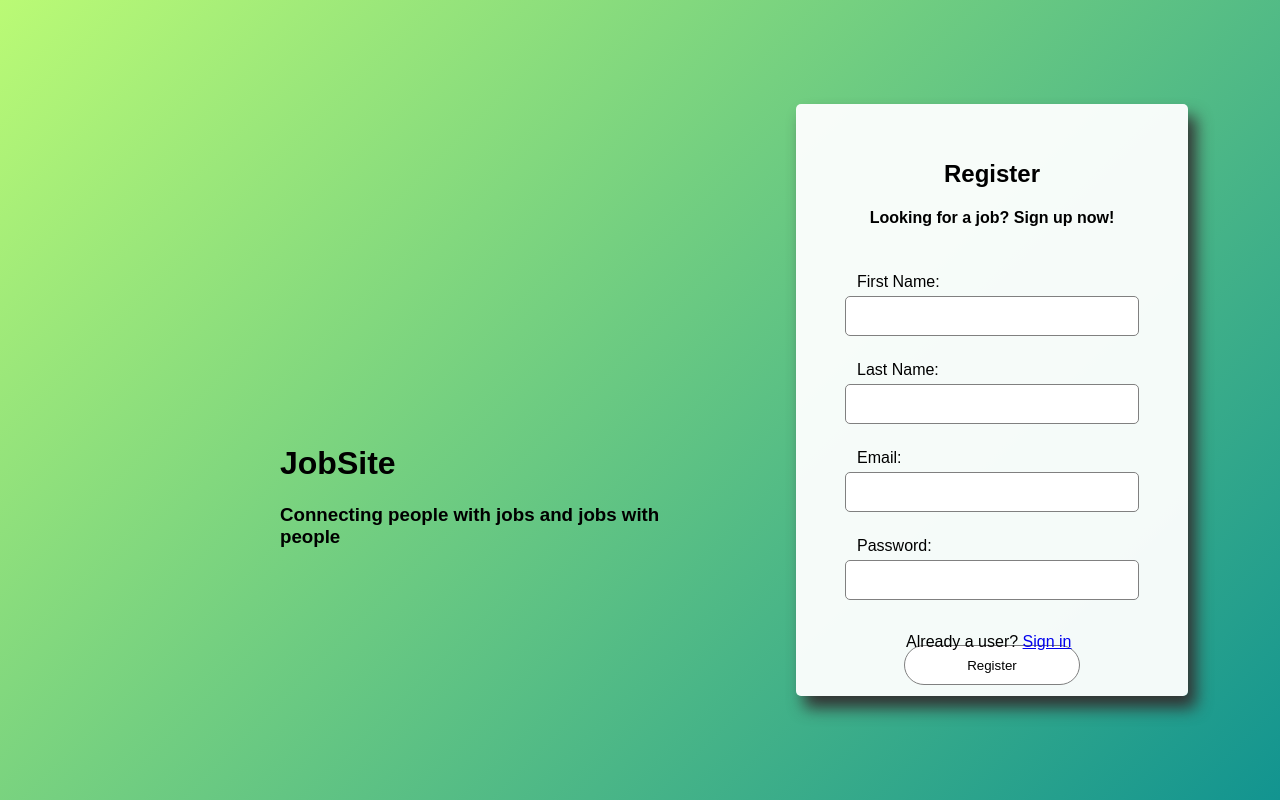
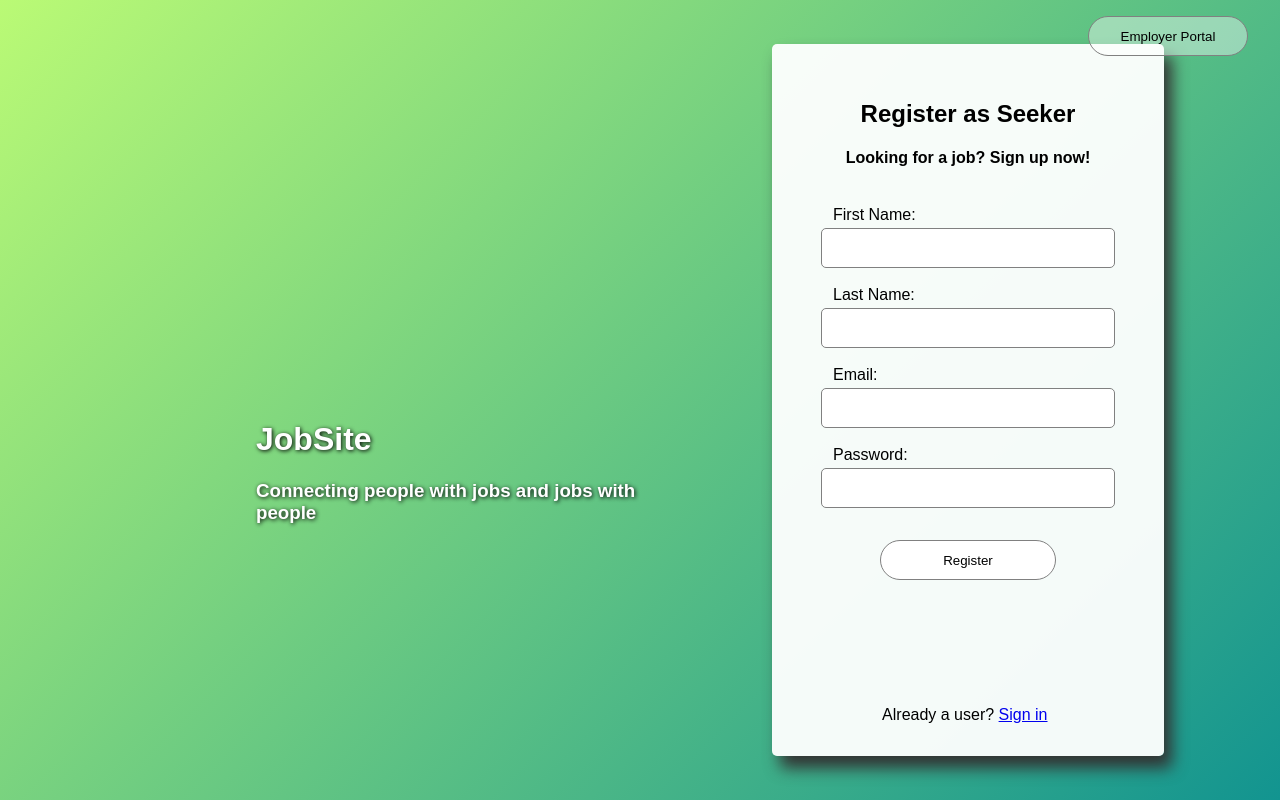
Before and after one commit to kevin-the-engi/JobSite, a React app: page / in a window 1280 px wide. Built offline with nearby package versions, Linux system fonts and the light colour scheme; the HTML template or start-up script is replaced by a standard one.

Commit message:
made tweaks to UI, added employer forms, refactored some text constants

```diff
--- a/client/src/components/FrontPage.jsx
+++ b/client/src/components/FrontPage.jsx
@@ -1,5 +1,13 @@
+// eslint-disable-next-line no-unused-vars
 import React, { useState, useEffect } from 'react';
 import styled from 'styled-components';
+import axios from 'axios';
+
+// const COLOR_1 = '#223B08';
+// const COLOR_2 = '#050802';
+// const COLOR_3 = '#BAFA75';
+// const COLOR_4 = '#5FA317';
+// const COLOR_5 = '#129490';
 
 const FlexDiv = styled.div`
   font-family: Arial;
@@ -18,13 +26,14 @@ const Div = styled.div`
   max-width: 400px;
   margin-top: 50vh;
   margin-left: 20vw;
-  padding: 24px;
-  border-radius: 8px;
   float: left;
+  color: white;
+  text-shadow: 1px 1px 4px black;
 `;
 const Form = styled.form`
   height: 65%;
   width: 35%;
+  min-height: 640px;
   min-width: 256px;
   max-width: 320px;
   margin: auto;
@@ -44,12 +53,12 @@ const Input = styled.input`
 `;
 const Label = styled.label`
   float: left;
-  margin: 25px 25px 5px 25px;
+  margin: 18px 25px 4px 25px;
 `;
 const Button = styled.button`
   height: 40px;
   width: 55%;
-  margin: 45px auto;
+  margin: 32px auto;
   border: 1px solid grey;
   border-radius: 25px;
   background: white;
@@ -58,13 +67,40 @@ const BottomDiv = styled.div`
   position: absolute;
   bottom: 0;
   width: 80%;
-  margin: auto auto 45px auto;
+  margin: auto auto 32px auto;
   text-align: center;
 `;
+const Toggle = styled.button`
+  height: 40px;
+  width: 160px;
+  margin: 16px 32px;
+  border: 1px solid grey;
+  border-radius: 25px;
+  background: rgba(255,255,255,0.4);
+  position: absolute;
+  top: 0;
+  right: 0;
+  z-index: 1;
+`;
+
+const URL = 'http://localhost:4000/api';
+const APP_TITLE = 'JobSite';
+const SLOGAN = 'Connecting people with jobs and jobs with people';
+const SEEKER_REGISTER_HEADER = 'Looking for a job? Sign up now!';
+const EMPLOYER_REGISTER_HEADER = 'Looking for applicants? Sign up now!';
+const SEEKER_LOGIN_HEADER = 'Login to get back to your search!';
+const EMPLOYER_LOGIN_HEADER = 'Login to get access to your applicants!';
+const REGISTER_BOTTOM_TEXT = 'Already a user? ';
+const LOGIN_BOTTOM_TEXT = 'Don\'t have an account yet? ';
 
 const FrontPage = () => {
-  const [user, setUser] = useState('seeker');
+  const [user, setUser] = useState('Seeker');
   const [formType, setFormType] = useState('Register');
+  const [firstName, setFirstName] = useState('');
+  const [lastName, setLastName] = useState('');
+  const [company, setCompany] = useState('');
+  const [email, setEmail] = useState('');
+  const [password, setPassword] = useState('');
 
   const formToggle = () => {
     if (formType === 'Register') {
@@ -74,47 +110,122 @@ const FrontPage = () => {
     }
   };
 
+  const handleChange = (e) => {
+    switch (e.target.id) {
+      case 'firstName':
+        setFirstName(e.target.value);
+        break;
+      case 'lastName':
+        setLastName(e.target.value);
+        break;
+      case 'email':
+        setEmail(e.target.value);
+        break;
+      case 'password':
+        setPassword(e.target.value);
+        break;
+      case 'company':
+        setCompany(e.target.value);
+        break;
+      default:
+        break;
+    }
+  };
+
+  const handleSubmit = (e) => {
+    e.preventDefault();
+    // TODO validate form data before post request
+    if (formType === 'Register') {
+      if (user === 'Seeker') {
+        axios.post(`${URL}/users`, {
+          firstName,
+          lastName,
+          email,
+          password,
+        });
+      } else {
+        axios.post(`${URL}/employers`, {
+          company,
+          firstName,
+          lastName,
+          email,
+          password,
+        });
+      }
+    } else {
+      axios.post(`${URL}/auth`, {
+        email,
+        password,
+      });
+    }
+  };
+
+  const handleUserToggle = (e) => {
+    e.preventDefault();
+    if (user === 'Seeker') {
+      setUser('Employer');
+    } else {
+      setUser('Seeker');
+    }
+  };
+
   return (
     <FlexDiv>
+      <Toggle onClick={handleUserToggle}>{`${user === 'Seeker' ? 'Employer' : 'Seeker'} Portal`}</Toggle>
       <Div>
-        <h1>JobSite</h1>
-        <h3>Connecting people with jobs and jobs with people</h3>
+        <h1>{APP_TITLE}</h1>
+        <h3>{SLOGAN}</h3>
       </Div>
       <Form>
-        <h2>{formType}</h2>
-        <h4>Looking for a job? Sign up now!</h4>
+        <h2>{`${formType} as ${user}`}</h2>
         {
         formType === 'Register' ? (
           <>
+            {
+            user === 'Seeker'
+              ? <h4>{SEEKER_REGISTER_HEADER}</h4>
+              : <h4>{EMPLOYER_REGISTER_HEADER}</h4>
+            }
+            {
+            user === 'Employer' && (
+            <>
+              <Label htmlFor="company">{'Company: '}</Label>
+              <Input type="text" id="company" onChange={handleChange} />
+            </>
+            )
+            }
             <Label htmlFor="firstName">{'First Name: '}</Label>
-              <Input type="text" id="firstName" />
+            <Input type="text" id="firstName" onChange={handleChange} />
             <Label htmlFor="lastName">{'Last Name: '}</Label>
-              <Input type="text" id="lastName" />
+            <Input type="text" id="lastName" onChange={handleChange} />
           </>
         ) : (
           <>
+            {
+            user === 'Seeker'
+              ? <h4>{SEEKER_LOGIN_HEADER}</h4>
+              : <h4>{EMPLOYER_LOGIN_HEADER}</h4>
+            }
             <br />
             <br />
           </>
         )
         }
         <Label htmlFor="email">{'Email: '}</Label>
-        <Input type="email" id="email" />
+        <Input type="email" id="email" onChange={handleChange} />
         <Label htmlFor="password">{'Password: '}</Label>
-        <Input type="password" id="password" />
-        <br />
-        <Button type="submit">{formType}</Button>
+        <Input type="password" id="password" onChange={handleChange} />
+        <Button onClick={handleSubmit}>{formType}</Button>
         {
         formType === 'Register'
           ? (
             <BottomDiv>
-                {'Already a user? '}
+              {REGISTER_BOTTOM_TEXT}
               <a href="#app" onClick={formToggle}>Sign in</a>
             </BottomDiv>
-            )
-            : (
+          ) : (
             <BottomDiv>
-                {'Not yet a user? '}
+              {LOGIN_BOTTOM_TEXT}
               <a href="#app" onClick={formToggle}>Register</a>
             </BottomDiv>
           )
```
Lines whose indentation alone changed are shown as unchanged.
